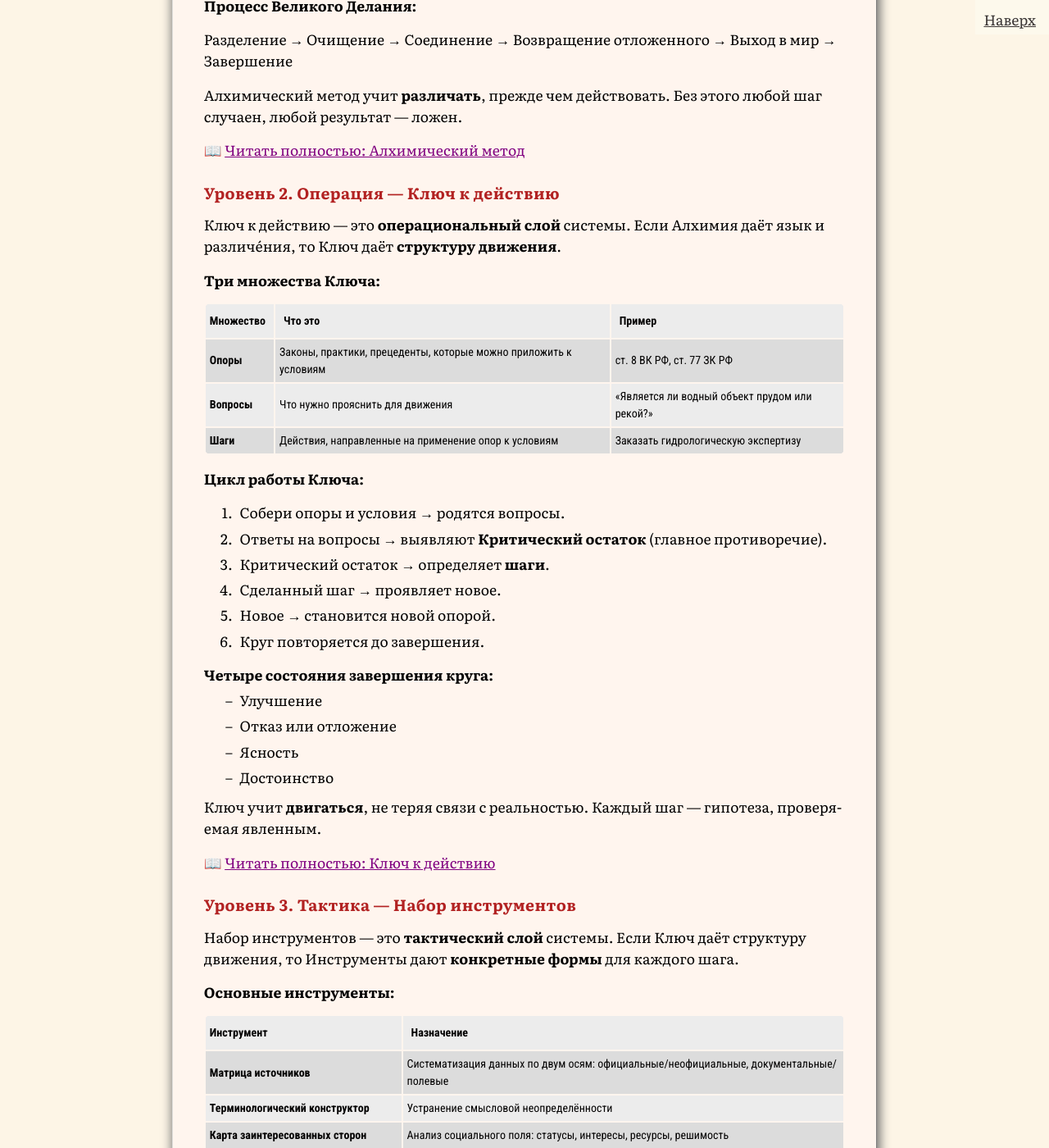
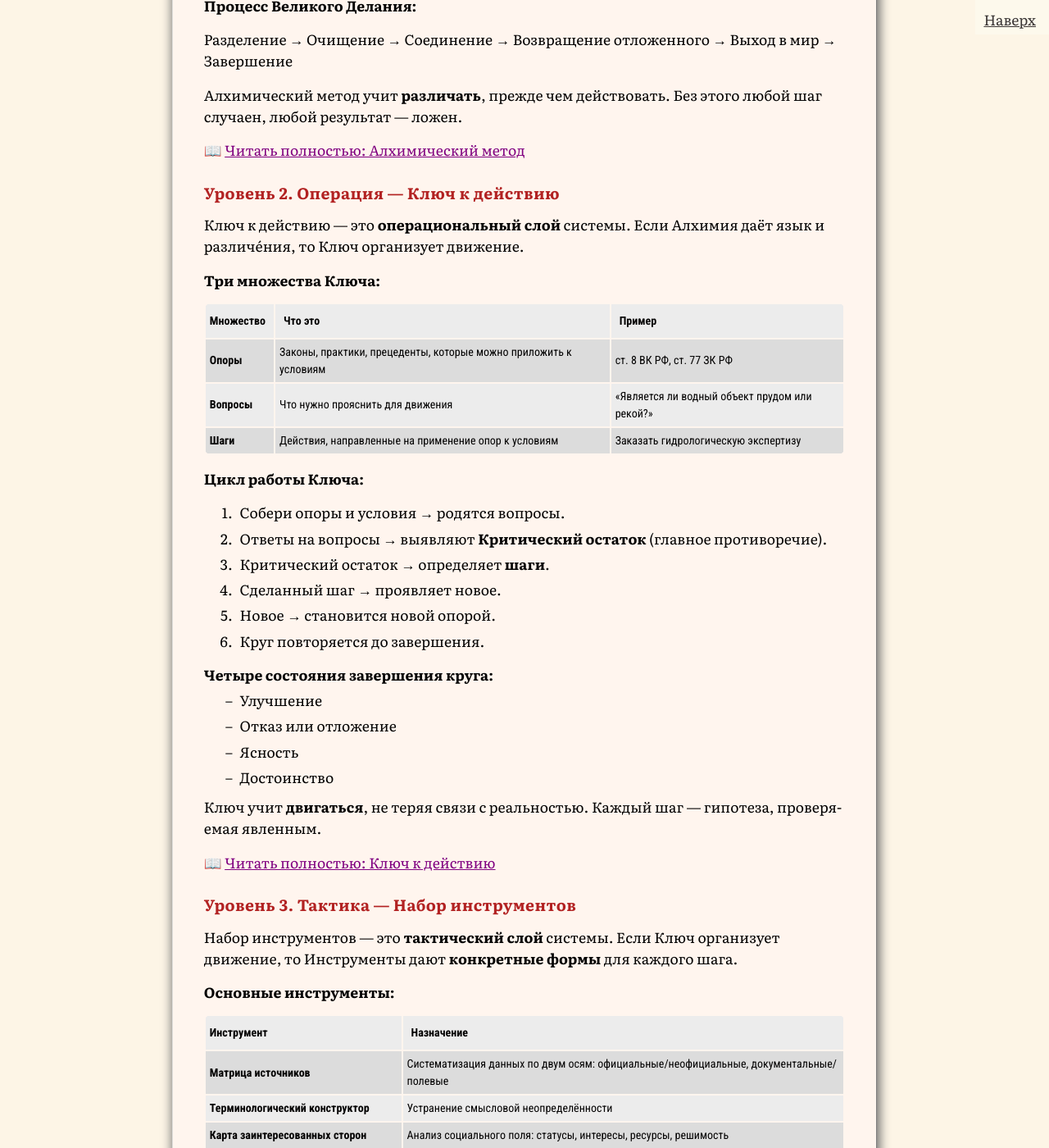
Before and after one commit to SergSi/land-use-art, a Jekyll site: the page built from _posts/2026-08-08-how.md, in a window 1280 px wide and 1400 px high, scrolled down 2002 px. Shown: the whole window at 82% size. Built offline with Jekyll 4.4.1, drawn with Linux system fonts in a browser that asks for light colours; some web fonts are replaced.

Commit message:
Update 2026-08-08-how.md

```diff
--- a/_posts/2026-08-08-how.md
+++ b/_posts/2026-08-08-how.md
@@ -48,7 +48,7 @@ date: 2026-08-08
 
 ### Уровень 2. Операция — Ключ к действию
 
-Ключ к действию — это **операциональный слой** системы. Если Алхимия даёт язык и различéния, то Ключ даёт **структуру движения**.
+Ключ к действию — это **операциональный слой** системы. Если Алхимия даёт язык и различéния, то Ключ организует движение.
 
 **Три множества Ключа:**
 
@@ -80,7 +80,7 @@ date: 2026-08-08
 
 ### Уровень 3. Тактика — Набор инструментов
 
-Набор инструментов — это **тактический слой** системы. Если Ключ даёт структуру движения, то Инструменты дают **конкретные формы** для каждого шага.
+Набор инструментов — это **тактический слой** системы. Если Ключ организует движение, то Инструменты дают **конкретные формы** для каждого шага.
 
 **Основные инструменты:**
 
@@ -175,7 +175,9 @@ date: 2026-08-08
 **Инструменты создают действие** — они дают конкретные формы (матрицы, карты, протоколы), в которых работа материализуется и становится проверяемой.
 
 **Без Методологии** — инструменты слепы, а движение хаотично.
+
 **Без Ключа** — понимание остаётся красивой, но беспомощной теорией.
+
 **Без Инструментов** — работа остаётся в голове, не становится явленной.
 
 ## Интерактивный курс для самостоятельного изучения
```
